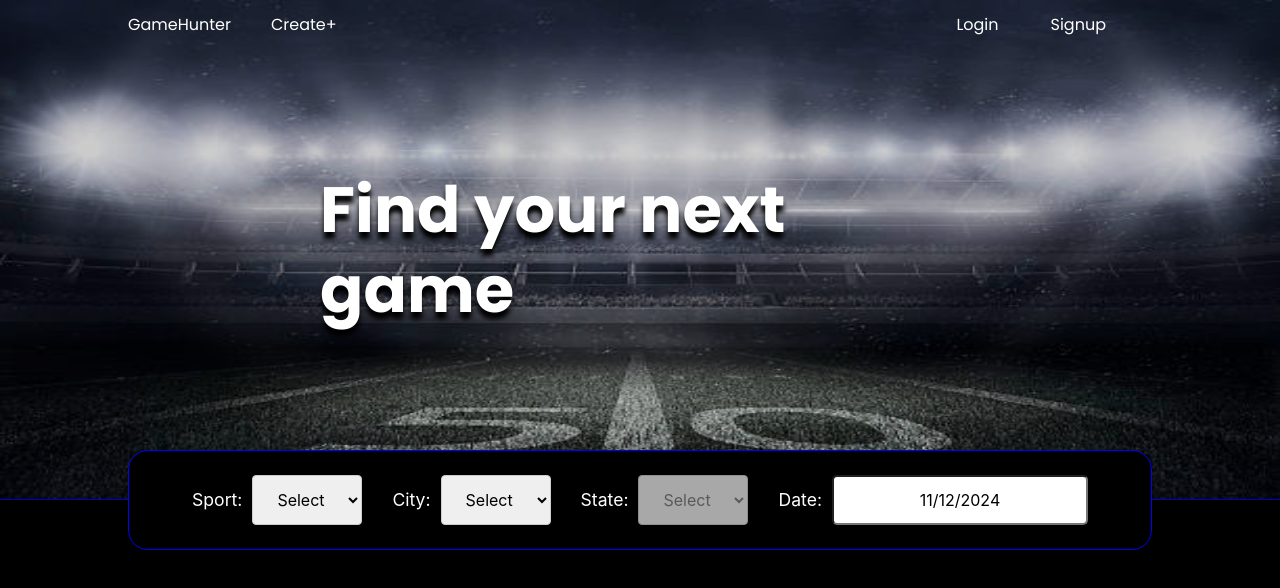
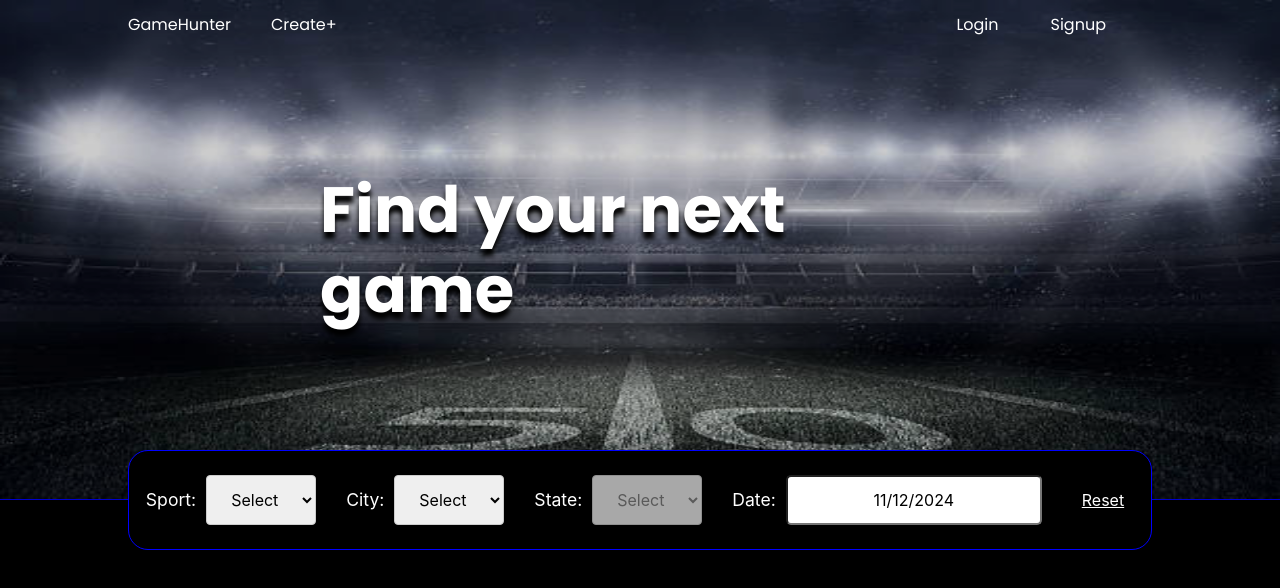
Before and after one commit to wbrush/gamehunter, a React (Vite) app in the folder real_code/frontend_react/: page /search in a window 1280 px wide. Shown: the top 588 px of the page. Built offline with nearby package versions, Linux system fonts and the light colour scheme; no server answers.

Commit message:
added reset filters button on search page

```diff
--- a/real_code/frontend_react/src/pages/Search.jsx
+++ b/real_code/frontend_react/src/pages/Search.jsx
@@ -30,6 +30,7 @@ const Search = () => {
   const initialDate = new Date()
   const [sportArray, setSportArray] = useState([])
   const [cityArray, setCityArray] = useState([])
+  const [noResults, setNoResults ] = useState(false);
 
   useEffect(() => {
     if (response.length > 0) {
@@ -57,10 +58,7 @@ const Search = () => {
       }
 
       if (temp.length === 0) {
-        console.log('no events match that criteria') //!change to visual display to user
-        setSport('')
-        setCity('')
-        setDate(new Date())
+        setNoResults(true)
       }
 
       setUpdatedResponse(temp)
@@ -92,6 +90,14 @@ const Search = () => {
 
     setSportArray(sportArray)
     setCityArray(cityArray)
+  }
+
+  const resetFilters = () => {
+    setSport('')
+    setCity('')
+    setDate(new Date())
+
+    setNoResults(false)
   }
 
   return (
@@ -131,12 +137,13 @@ const Search = () => {
             <p>Date:</p>
             <DatePicker selected={date} onChange={(date) => setDate(date)} />
           </div>
+
+          <button onClick={resetFilters}>Reset</button>
         </div>
-
       </div>
 
       <div className='search-container'>
-        <SearchContainer response={filteredResponse} updatedResponse={updatedResponse} />
+        {noResults ? (<p>No Results Found</p>) : (<SearchContainer response={filteredResponse} updatedResponse={updatedResponse} />)}
       </div>
     </>
   )
--- a/real_code/frontend_react/src/pagescss/search.css
+++ b/real_code/frontend_react/src/pagescss/search.css
@@ -44,11 +44,12 @@
 }
 
 .search-bar button {
-    background-color: blue;
+    background-color: transparent;
     color: white;
     border-radius: 5px;
     border: none;
     padding: 10px;
+    text-decoration: underline;
 }
 
 .search-container {
```
